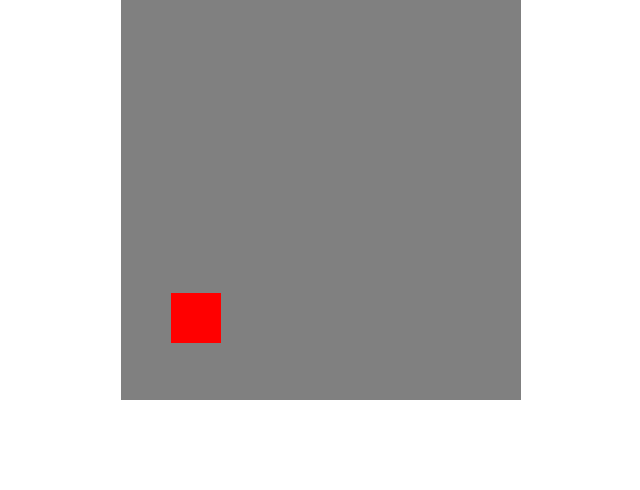
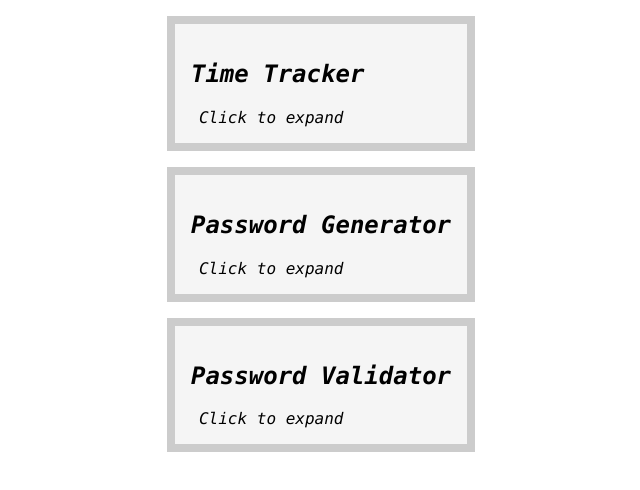
Before and after one commit to tduraes/MiscTools, a React (Create React App) app: page / in a window 1280 px wide. Shown: the top 490 px of the page, without its empty margins (319-959 px from the left). Built offline with nearby package versions, Linux system fonts and the light colour scheme.

Commit message:
added a controller to hide and show different components on screen

```diff
--- /dev/null
+++ b/src/App.js
@@ -0,0 +1,44 @@
+import React, { useState, useRef, useEffect } from 'react';
+import './styles.css';
+import PasswordGenerator from './PasswordGenerator';
+import PasswordValidator from './PasswordValidator';
+import TimeTracker from './TimeTracker';
+
+function BasicContainer({ children, title }) {
+    const [isOpen, setIsOpen] = useState(false);
+
+    const handleTitleClick = () => {
+        setIsOpen(prevOpen => !prevOpen);
+    };
+
+    return (
+        <div className="basic-container">
+            <h2 onClick={handleTitleClick}>
+                {title}
+            </h2>
+            <span>
+                {isOpen ? 'Click to hide' : 'Click to expand'}
+            </span>
+            {isOpen && children}
+        </div>
+    );
+}
+
+
+function App() {
+    return (
+        <div>
+            <BasicContainer title="Time Tracker">
+                <TimeTracker />
+            </BasicContainer>
+            <BasicContainer title="Password Generator">
+                <PasswordGenerator />
+            </BasicContainer>
+            <BasicContainer title="Password Validator">
+                <PasswordValidator />
+            </BasicContainer>
+        </div>
+    );
+}
+
+export default App;
--- a/src/index.js
+++ b/src/index.js
@@ -6,11 +6,13 @@ import PasswordGenerator from './PasswordGenerator';
 import PasswordValidator from './PasswordValidator';
 import TimeTracker from './TimeTracker'
 import Game from './Jumper';
+import App from './App';
 
 const root = ReactDOM.createRoot(document.getElementById('root'));
 root.render(
     <React.StrictMode>
-        <Game />
+        <App />
+        {/*<Game />*/}
         {/*<TimeTracker />*/}
         {/*<PasswordGenerator />*/}
         {/*<PasswordValidator />*/}
```
